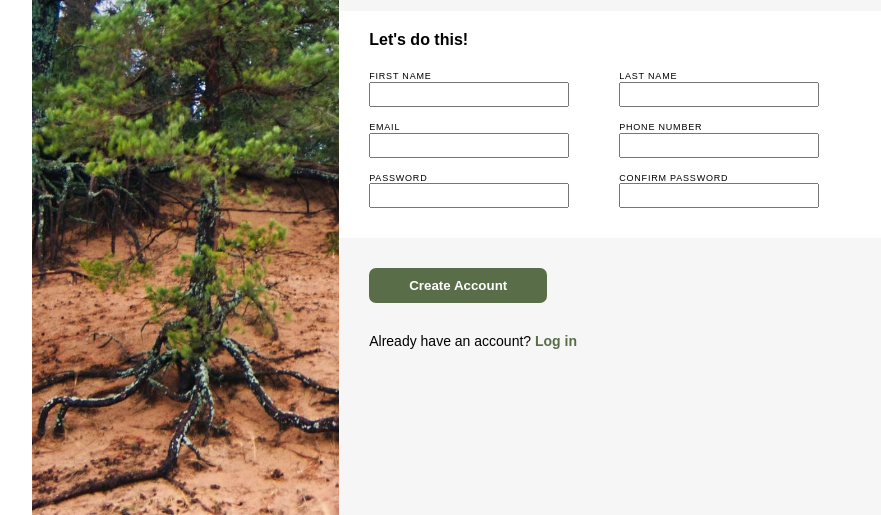
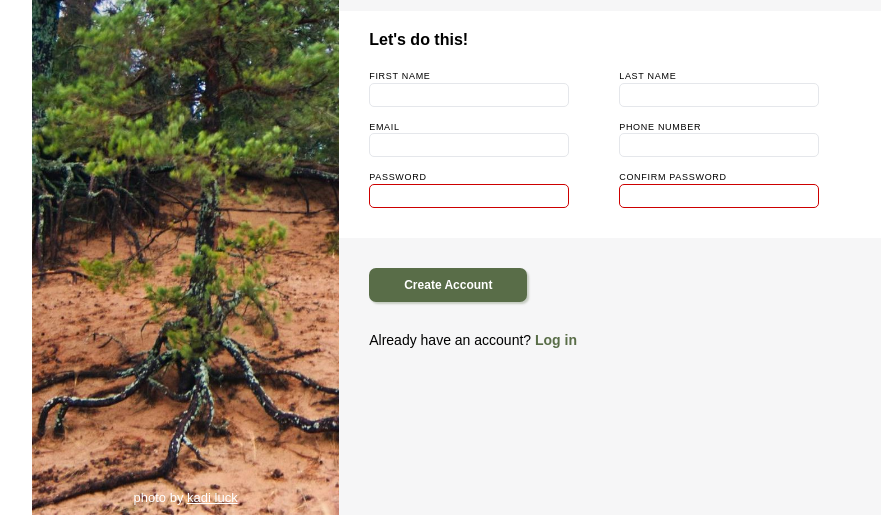
Before and after one commit to Barister/odin-form, a plain HTML site: page index.html in a window 1280 px wide. Shown: the part 285-800 px from the top of the page, without its empty margins (96-977 px from the left). Drawn offline with Linux system fonts and the light colour scheme.

Commit message:
Easy css fixes without form validation

```diff
--- a/css/style.scss
+++ b/css/style.scss
@@ -18,6 +18,17 @@ body {
    font-size: 1.6rem;
 }
 
+button, input {
+   font-family: inherit;
+   font-size: 100%;
+   appearance: none;
+}
+
+a {
+   text-decoration: none;
+   color: inherit;
+}
+
 .wrapper {
    background: url("../img/form-background.jpg") top left / 100% 100% no-repeat;
    height: 100vh;
@@ -35,8 +46,24 @@ body {
 .aside {
    flex: 30%;
    position: relative;
+   display: flex;
+   flex-direction: column;
+   justify-content: end;
+   align-items: center;
+   padding-bottom: 1rem;
+   & footer {
+      color: #fff;
+      position: absolute;
+      text-align: center;
+      font-family: sans-serif;
+      font-size: 1.3rem;
+      & a {
+         text-decoration: underline;
+      }
+   }
 }
 .label {
+   flex: 1;
    position: absolute;
    top: 20%;
    width: 100%;
@@ -52,6 +79,9 @@ body {
       top:0;
       left: 0;
       content: '';
+   }
+   & a {
+      text-decoration: none;
    }
    & span {
       position: relative;
@@ -89,7 +119,7 @@ body {
       font-weight: 700;
 
       max-width: 58ch;
-		}
+	}
 
 	&__form {
       flex: 63%;
@@ -111,13 +141,25 @@ body {
             & label {
                text-transform: uppercase;
                font-size: 0.9rem;
-               letter-spacing: 0.8px;
-               line-height: 1.2;
-            & input {
-               display: block;
-               width: 200px;
-               padding: 0.3rem;
-            }  font-size: 0.9rem;
+               letter-spacing: 0.7px;
+               line-height: 1.3;
+               & input{
+                  display: block;
+                  width: 200px;
+                  padding: 0.5rem 0.9rem;
+                  font-size: 1.1rem;
+                  border: 1px solid #e5e7eb;
+                  border-radius: 5px;
+                  background-color: inherit;
+                  &:focus {
+                     border: 1px solid rgb(0,0,255);
+                     outline: none;
+                     box-shadow: 2px 2px 2px rgba(89, 109, 72, 0.3);
+                  }
+                  &.error {
+                     border: 1px solid rgb(205,0,0) !important;
+                  }
+               }
             }
 
          }
@@ -129,11 +171,17 @@ body {
       & button {
          box-shadow: none;
          border: none;
+         font-size: 1.2rem;
          background-color: #596d48;
-         padding: 1rem 4rem;
+         padding: 1rem 3.5rem;
          font-weight: 700;
          border-radius: 7px;
          color: #fff;
+         cursor: pointer;
+         box-shadow: 2px 2px 2px rgba(89, 109, 72, 0.3);
+         &:focus-visible {
+            outline: 1px solid rgb(88, 88, 88);
+         }
       }
    }
 
@@ -145,6 +193,9 @@ body {
       text-decoration: none;
       color:#596d48;
       font-weight: 700;
-
+      &:focus-visible {
+         outline: 1px solid rgb(88, 88, 88);
+         border-radius: 2px;
+      }
    }
 }
--- a/index.html
+++ b/index.html
@@ -6,7 +6,8 @@
    <meta http-equiv="X-UA-Compatible" content="IE=edge">
    <meta name="viewport" content="width=device-width, initial-scale=1.0">
    <title>The Odin Form</title>
-   <link rel="stylesheet" href="/css/style.css">
+   <link rel="stylesheet" href="css/style.css">
+   <meta name="robots" content="index, follow">
 </head>
 
 <body>
@@ -14,9 +15,14 @@
       <aside class="aside">
          <div class="label">
             <!-- <img src="" alt="" class="logo"> -->
-            <span>Opsa</span>
-            <span>Karelia</span>
+            <a href="https://opsa-karelia.ru">
+               <span>Opsa</span>
+               <span>Karelia</span>
+            </a>
          </div>
+         <footer>
+            <p>photo by <a href="https://instagram.com/kadi_luck">kadi luck</a></p>
+         </footer>
       </aside>
       <main class="main">
          <div class="main__text">
@@ -34,27 +40,27 @@
                   <legend>Let's do this!</legend>
                   <label for="name">
                      First Name
-                     <input id="name" type="text">
+                     <input id="name" type="text" name="name">
                   </label>
                   <label for="surname">
                      Last Name
-                     <input id="surname" type="text">
+                     <input id="surname" type="text" name="surname">
                   </label>
                   <label for="email">
                      Email
-                     <input id="email" type="email">
+                     <input id="email" type="email" name="email">
                   </label>
                   <label for="phone">
                      Phone Number
-                     <input id="phone" type="phone">
+                     <input id="phone" type="phone" name="phone">
                   </label>
                   <label for="password">
                      Password
-                     <input id="password" type="password">
+                     <input id="password" class="error" type="password" name="password">
                   </label>
                   <label for="confirm">
                      Confirm Password
-                     <input id="confirm" type="password">
+                     <input id="confirm" class="error" type="password" name="confirm">
                   </label>
                </fieldset>
                <fieldset>
```
Also changed, not shown: css/style.css.
